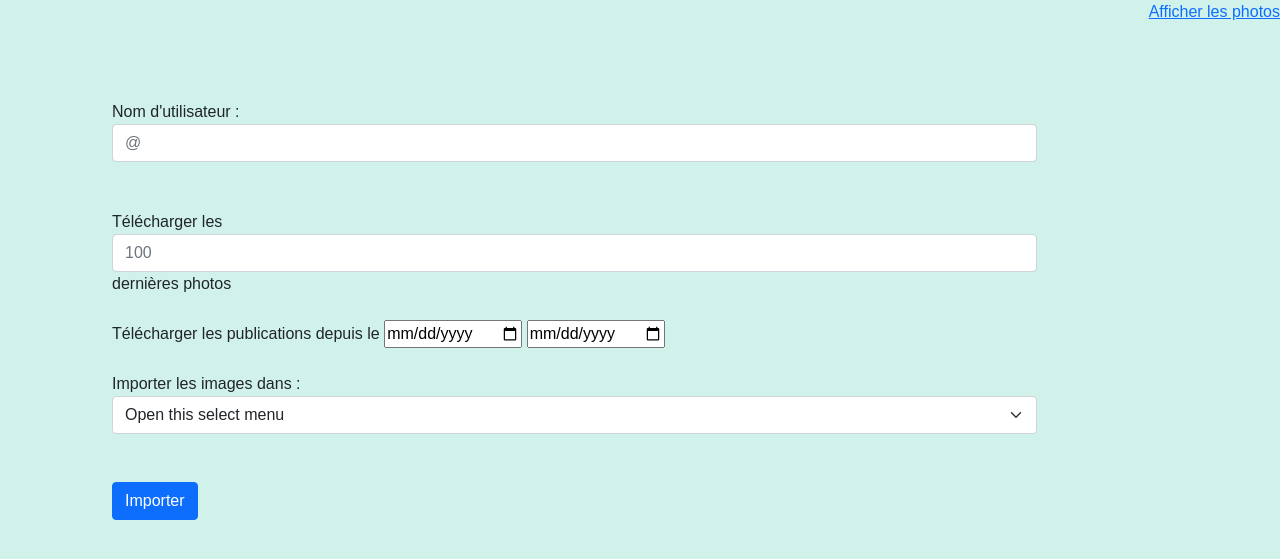
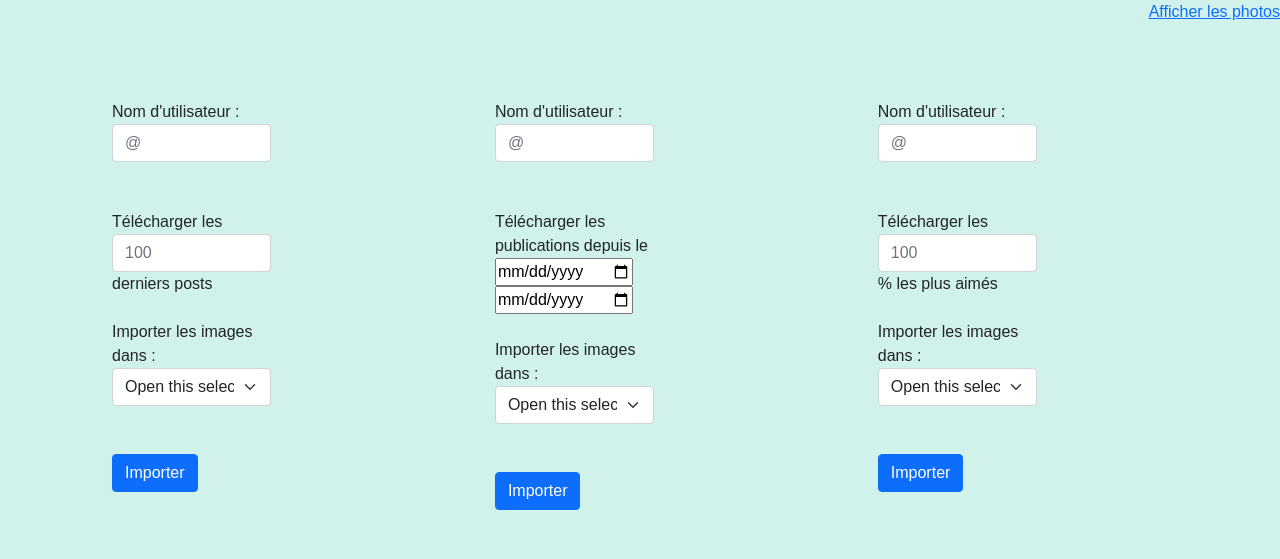
Before and after one commit to nicobibal/Tag_A_Pic, a Django app: page / in a window 1280 px wide. Shown: the part 56-615 px from the top of the page. Run offline with Django 3.2, Linux system fonts and the light colour scheme; some web fonts are replaced.

Commit message:
Importation date et plus aimés

```diff
--- a/appli/templates/Download/index.html
+++ b/appli/templates/Download/index.html
@@ -2,7 +2,7 @@
 
 {% block content %}
 
-<form action="/go/" method="post">{% csrf_token %}
+<form action="/DownloadByUsername/" method="post">{% csrf_token %}
   <div class="container">
     <div class="row">
       <div class="col-sm">
@@ -11,8 +11,33 @@
         <br><br>
         <label>Télécharger les</label>
           <input type="number" class="form-control" name="nbPhotos" placeholder="100">
-        <label>dernières photos</label>
+        <label>derniers posts</label>
+
         <br><br>
+          <label for="inputRep">Importer les images dans :</label>
+        <select class="form-select" aria-label="Default select example">
+          <option selected>Open this select menu</option>
+          <option value="1">One</option>
+          <option value="2">Two</option>
+          <option value="3">Three</option>
+        </select>
+        <br><br>
+          <input type="hidden" name="controleur" value="importer">
+          <input type="hidden" name="action" value="valider">
+          <input type="submit" class="btn btn-primary" value="Importer">
+      </div>
+    </div>
+  </div>
+</form>
+
+    <form action="/DownloadByDate/" method="post">{% csrf_token %}
+  <div class="container">
+    <div class="row">
+      <div class="col-sm">
+        <label for="inputNomUser">Nom d'utilisateur :</label>
+          <input type="text" class="form-control" name="username" placeholder="@">
+        <br><br>
+
         <label for="inputDate">Télécharger les publications depuis le </label>
           <input type="date" id="start" name="dateStart" >
           <input type="date" id="end" name="dateEnd" >
@@ -34,6 +59,34 @@
   </div>
 </form>
 
+    <form action="/DownloadByLiked/" method="post">{% csrf_token %}
+  <div class="container">
+    <div class="row">
+      <div class="col-sm">
+        <label for="inputNomUser">Nom d'utilisateur :</label>
+          <input type="text" class="form-control" name="username" placeholder="@">
+        <br><br>
+        <label>Télécharger les</label>
+          <input type="number" class="form-control" name="pourcentage" placeholder="100">
+        <label> % les plus aimés</label>
+
+        <br><br>
+          <label for="inputRep">Importer les images dans :</label>
+        <select class="form-select" aria-label="Default select example">
+          <option selected>Open this select menu</option>
+          <option value="1">One</option>
+          <option value="2">Two</option>
+          <option value="3">Three</option>
+        </select>
+        <br><br>
+          <input type="hidden" name="controleur" value="importer">
+          <input type="hidden" name="action" value="valider">
+          <input type="submit" class="btn btn-primary" value="Importer">
+      </div>
+    </div>
+  </div>
+</form>
+
 <a href="/afficher/">Afficher les photos</a>
 
 {% endblock %}
--- a/appli/urls.py
+++ b/appli/urls.py
@@ -3,6 +3,8 @@
 
 urlpatterns = [
     path('', views.index),
-    path('go/', views.usernameForme, name='search'),
+    path('DownloadByUsername/', views.usernameForme),
+    path('DownloadByDate/', views.usernameFormDate,),
+    path('DownloadByLiked/', views.usernameFormLiked),
     path('afficher/', views.afficher),
 ]
--- a/appli/views.py
+++ b/appli/views.py
@@ -8,7 +8,7 @@
 
 def usernameForme(request):
     if request.method == 'POST':
-        Image.downloadImageFromUsername(request.POST['username'])
+        Image.downloadImageFromUsername(request.POST['username'], request.POST['nbPhotos'])
         return render(request, 'Download/index.html')
 
 def usernameFormDate(request):
@@ -16,6 +16,11 @@
         Image.downloadPictureInSpecificPeriod(request.POST['dateStart'],request.POST['dateEnd'],request.POST['username'])
         return render(request, 'Download/index.html')
 
+def usernameFormLiked(request):
+    if request.method == 'POST':
+        Image.downloadPictureMostLiked(request.POST['username'],request.POST['pourcentage'])
+        return render(request, 'Download/index.html')
+
 def afficher(request):
     images = Image.objects.all()
     return render(request, 'Download/images.html', {'images': images} )
```
Also changed, not shown: appli/models.py (+35 -7 lines).
